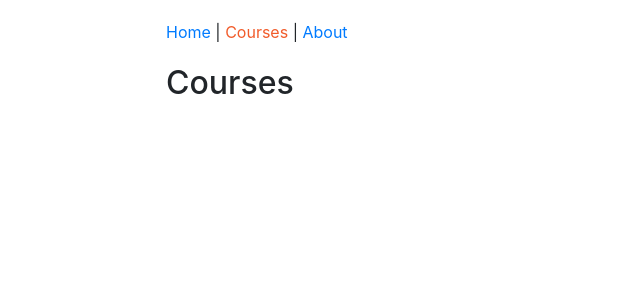
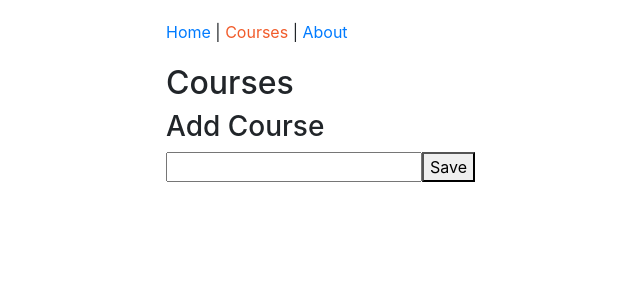
Before and after one commit to rodp82/pluralsight-courses, a React app in the folder building-applications-with-react-and-redux/: page /courses in a window 1280 px wide. Shown: the top 300 px of the page, without its empty margins (64-704 px from the left). Built offline with nearby package versions, Linux system fonts and the light colour scheme.

Commit message:
[9.4] Created form and handled submit

```diff
--- a/building-applications-with-react-and-redux/src/components/courses/CoursesPage.js
+++ b/building-applications-with-react-and-redux/src/components/courses/CoursesPage.js
@@ -1,9 +1,37 @@
-import React from "react";
+import React from 'react'
 
 class CoursesPage extends React.Component {
+
+  state = {
+    course: {
+      title: ''
+    }
+  }
+
+  handleChange = (event) => {
+    const course = { ...this.state.course, title: event.target.value }
+    this.setState({ course })
+  }
+
+  handleSubmit = (event) => {
+    event.preventDefault();
+    alert(this.state.course.title);
+  }
+
   render() {
-    return <h2>Courses</h2>;
+    return (
+      <form onSubmit={this.handleSubmit}>
+        <h2>Courses</h2>
+        <h3>Add Course</h3>
+        <input
+          type="text"
+          onChange={this.handleChange}
+          value={this.state.course.title}
+        />
+        <button type="submit">Save</button>
+      </form>
+    )
   }
 }
 
-export default CoursesPage;
+export default CoursesPage
```
